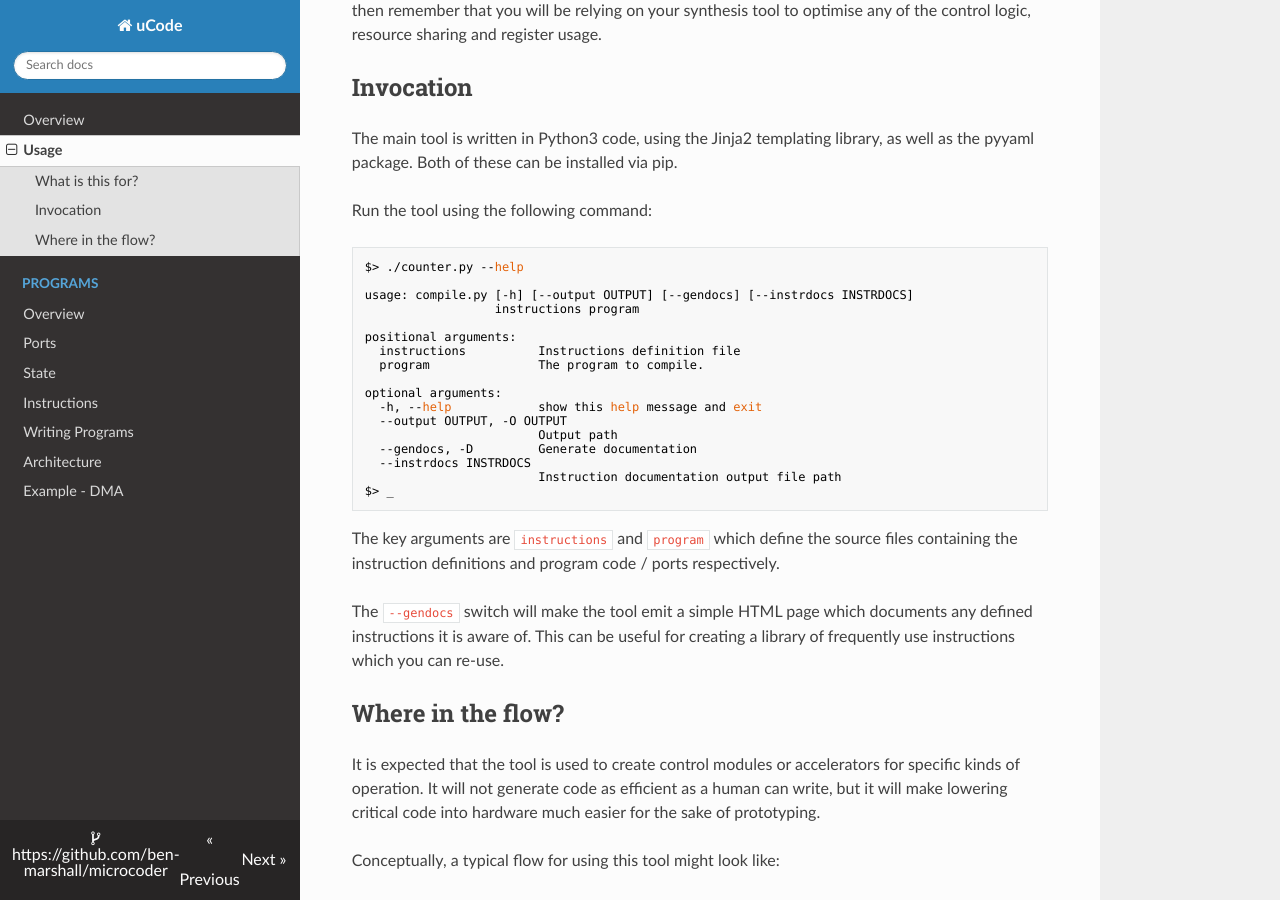
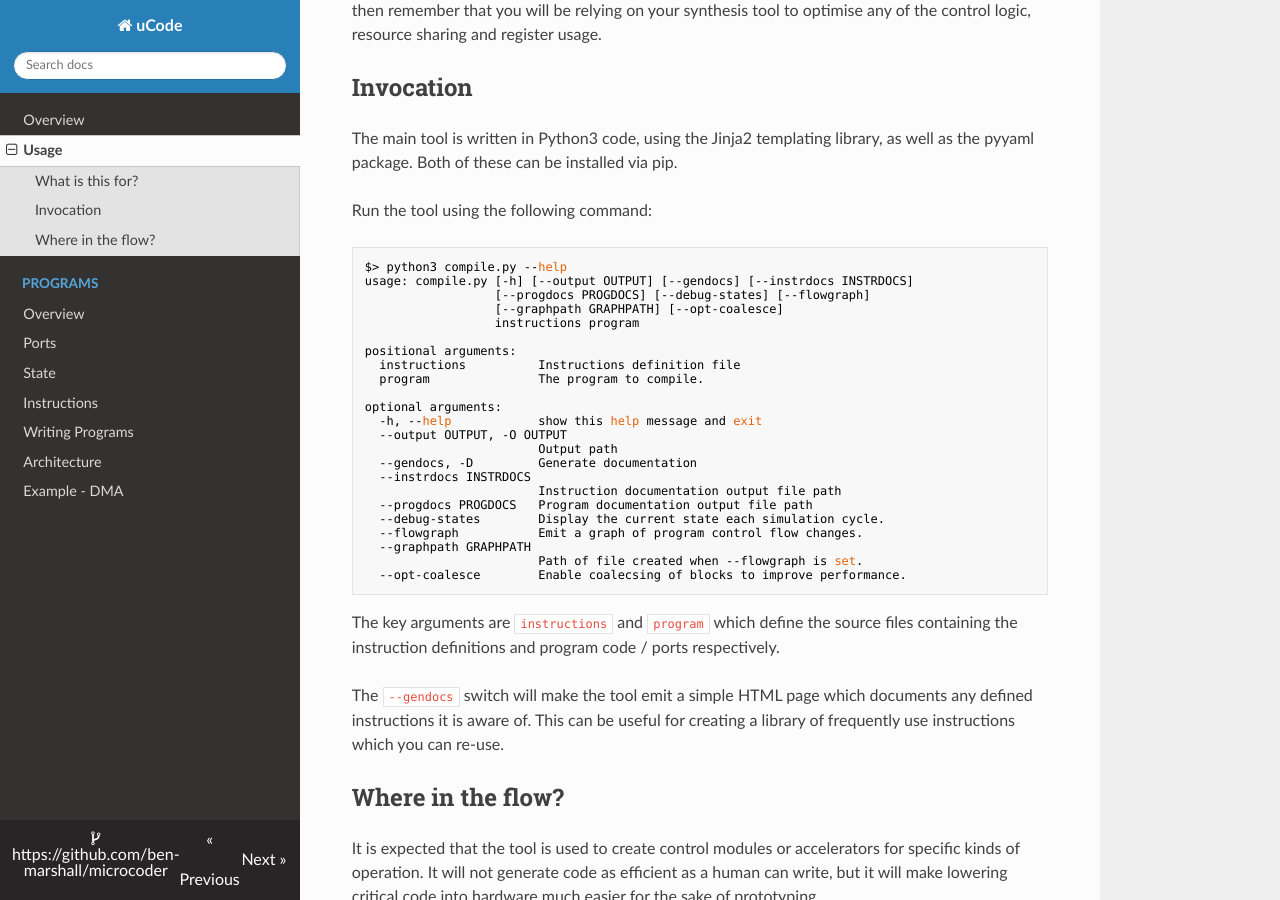
Before and after one commit to ben-marshall/microcoder, an MkDocs documentation site: the page built from docs/usage.md, in a window 1280 px wide and 900 px high, scrolled down 554 px. Built offline with MkDocs 1.6.1, drawn with Linux system fonts in a browser that asks for light colours; nearby versions of some CDN libraries; old or Windows-style settings are respelled for this version of MkDocs.

Commit message:
Update usage docs.  On branch dev-opt  Changes to be committed: 	modified:   docs/todo.md 	modified:   docs/usage.md

````diff
--- a/docs/usage.md
+++ b/docs/usage.md
@@ -34,9 +34,10 @@ via pip.
 Run the tool using the following command:
 
 ```sh
-$> ./counter.py --help
-
+$> python3 compile.py --help
 usage: compile.py [-h] [--output OUTPUT] [--gendocs] [--instrdocs INSTRDOCS]
+                  [--progdocs PROGDOCS] [--debug-states] [--flowgraph]
+                  [--graphpath GRAPHPATH] [--opt-coalesce]
                   instructions program
 
 positional arguments:
@@ -50,7 +51,12 @@ optional arguments:
   --gendocs, -D         Generate documentation
   --instrdocs INSTRDOCS
                         Instruction documentation output file path
-$> _
+  --progdocs PROGDOCS   Program documentation output file path
+  --debug-states        Display the current state each simulation cycle.
+  --flowgraph           Emit a graph of program control flow changes.
+  --graphpath GRAPHPATH
+                        Path of file created when --flowgraph is set.
+  --opt-coalesce        Enable coalecsing of blocks to improve performance.
 ```
 
 The key arguments are `instructions` and `program` which define the source
````
Also changed, not shown: docs/todo.md (+1 -1 lines).
